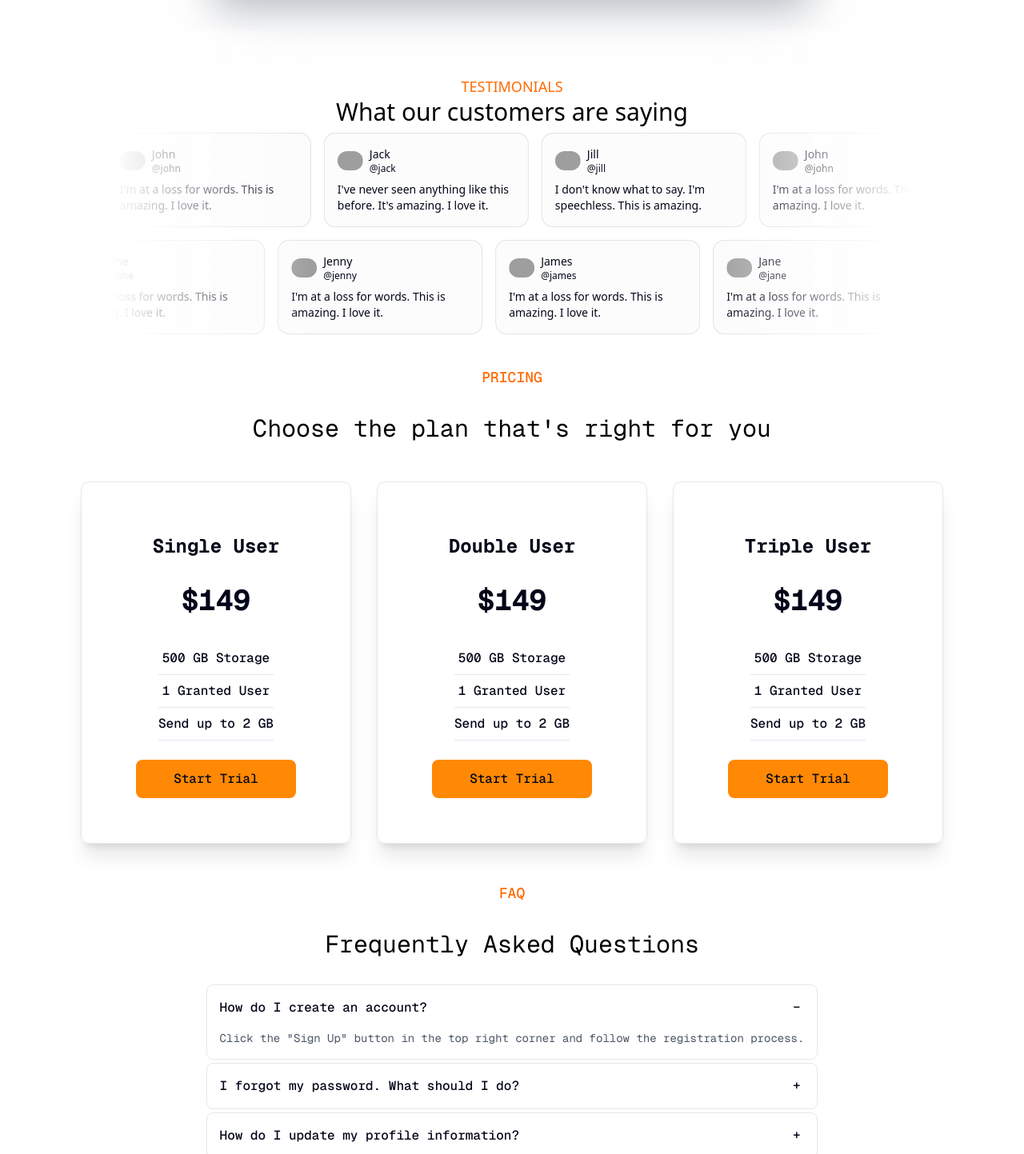
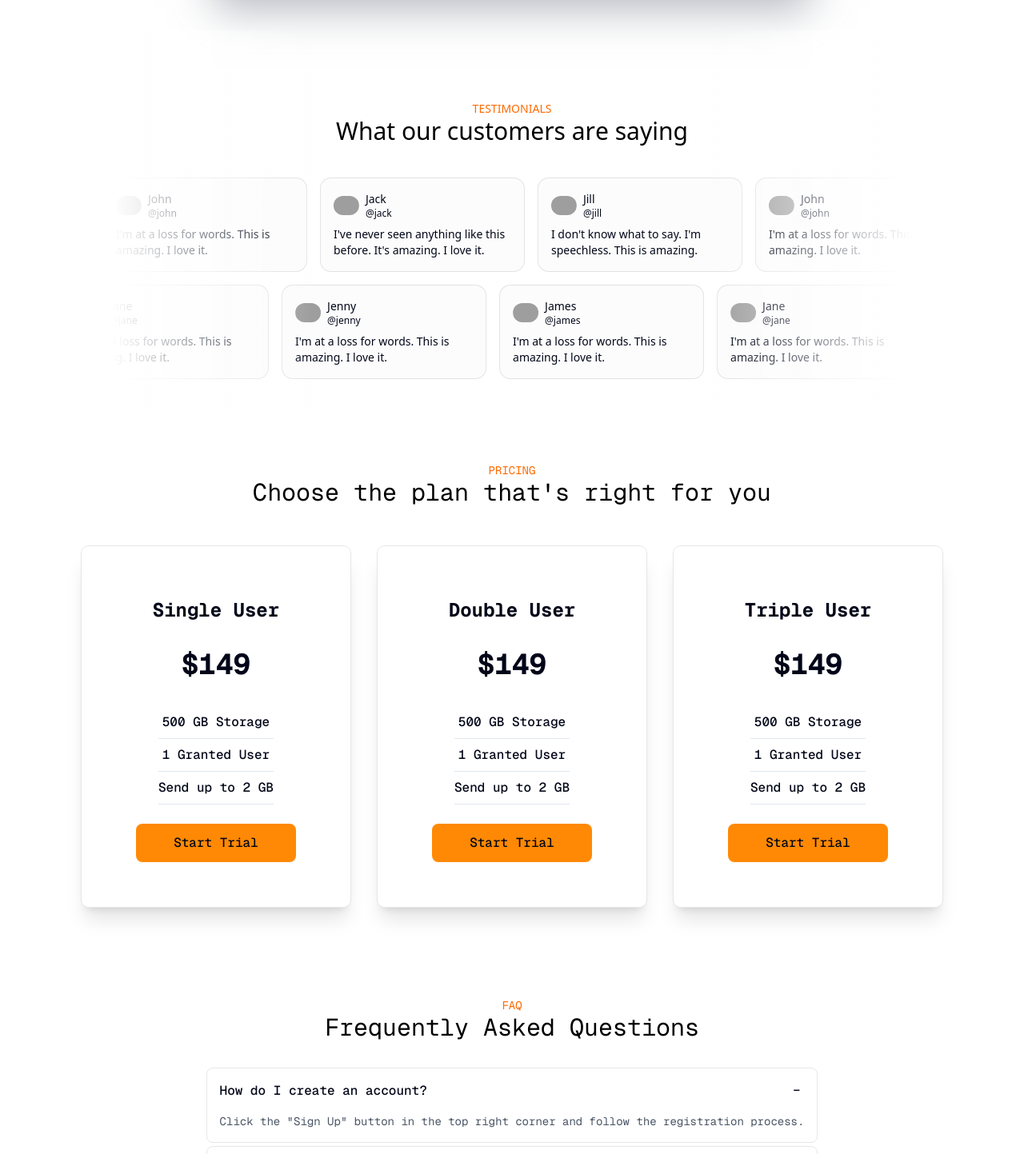
Before and after one commit to ShobhitPatra/VentureLens, a Next.js app: page / in a window 1280 px wide. Shown: the part 1027-2470 px from the top of the page at 80% size. Built offline with nearby package versions, Linux system fonts and the light colour scheme; grey boxes are pictures that could not be loaded.

Commit message:
fix(landing): fix section textspacing

```diff
--- a/components/landing/Faq.tsx
+++ b/components/landing/Faq.tsx
@@ -2,12 +2,13 @@ import { TextAnimate } from "../ui/text-animate";
 
 const Faq = () => {
   return (
-    <div className="font-mono flex flex-col gap-8 items-center">
+    <div className="font-mono flex flex-col gap-8 items-center md:py-8">
+      <div className="text-center">
         <TextAnimate
           animation="slideUp"
           by="character"
           once
-        className="md:text-lg  font-medium  text-orange-500"
+          className="md:text-sm  text-orange-500"
         >
           FAQ
         </TextAnimate>
@@ -19,6 +20,7 @@ const Faq = () => {
         >
           Frequently Asked Questions
         </TextAnimate>
+      </div>
       {/* faq accordian  */}
       <div className=" flex flex-col gap-1">
         <div className="collapse collapse-plus bg-white border border-gray-200">
--- a/components/pricing/Pricing.tsx
+++ b/components/pricing/Pricing.tsx
@@ -24,12 +24,13 @@ const PricingCards = () => {
     },
   ];
   return (
-    <div className="font-mono flex flex-col gap-8 items-center">
+    <div className="font-mono flex flex-col gap-8 items-center md:py-8">
+      <div className="text-center">
         <TextAnimate
           animation="slideUp"
           by="character"
           once
-        className="md:text-lg font-medium  text-orange-500 text-center"
+          className="md:text-sm text-orange-500 text-center"
         >
           PRICING
         </TextAnimate>
@@ -41,6 +42,7 @@ const PricingCards = () => {
         >
           Choose the plan that's right for you
         </TextAnimate>
+      </div>
       <div className="flex flex-wrap gap-8 items-center justify-center">
         {cardData.map((card, index) => (
           <div
--- a/components/testimonials/Testimonials.tsx
+++ b/components/testimonials/Testimonials.tsx
@@ -46,12 +46,13 @@ const secondRow = reviews.slice(reviews.length / 2);
 
 const Testimonials = () => {
   return (
-    <div className="md:w-[1000px] relative flex w-96 flex-col items-center justify-center overflow-hidden ">
+    <div className="md:w-[1000px] relative flex w-96 flex-col gap-8 items-center justify-center overflow-hidden md:py-8 ">
+      <div className="text-center">
         <TextAnimate
           animation="slideUp"
           by="character"
           once
-        className="md:text-lg  font-medium  text-orange-500 md:mt-14"
+          className="md:text-sm  text-orange-500 md:mt-14"
         >
           TESTIMONIALS
         </TextAnimate>
@@ -63,6 +64,8 @@ const Testimonials = () => {
         >
           What our customers are saying
         </TextAnimate>
+      </div>
+      <div className="flex flex-col">
         <Marquee pauseOnHover className="[--duration:20s]">
           {firstRow.map((review) => (
             <ReviewCard key={review.username} {...review} />
@@ -76,6 +79,7 @@ const Testimonials = () => {
         <div className="pointer-events-none absolute inset-y-0 left-0 w-1/4 bg-gradient-to-r from-background"></div>
         <div className="pointer-events-none absolute inset-y-0 right-0 w-1/4 bg-gradient-to-l from-background"></div>
       </div>
+    </div>
   );
 };
 export default Testimonials;
```
Lines whose indentation alone changed are shown as unchanged.
